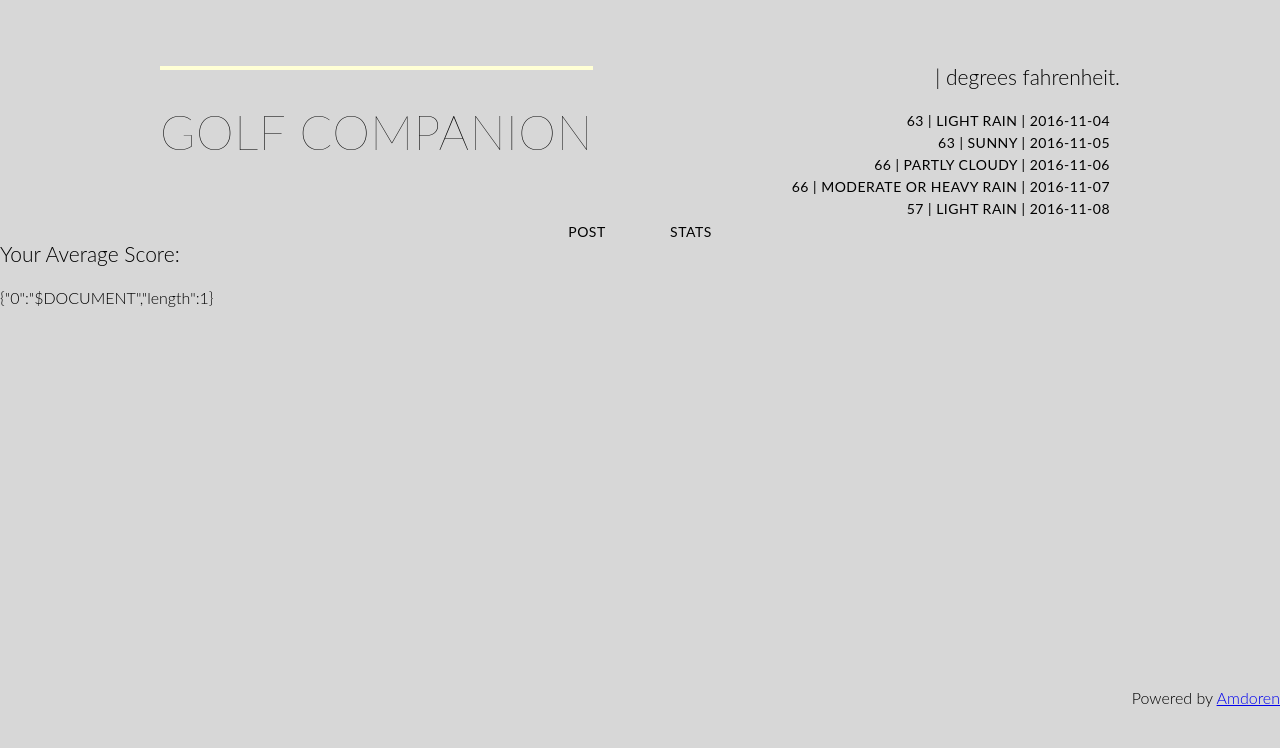
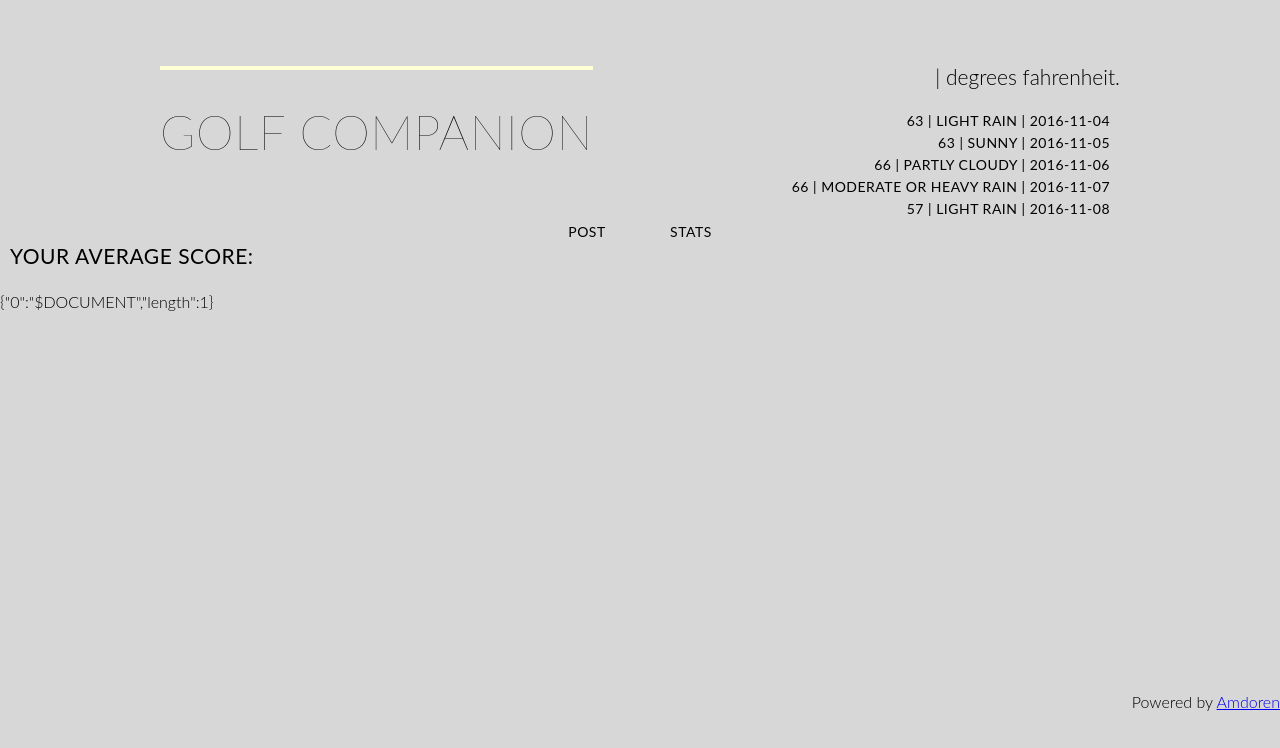
Before and after one commit to TheFern16/golfCompanion, a website: page client/index.html at #!/stats in a window 1280 px wide. Drawn offline with nearby package versions, Linux system fonts and the light colour scheme; some packages are replaced by stand-ins of ours; no server answers.

Commit message:
added styling to the score to move it from the edge of the page

```diff
--- a/client/assets/stylesheets/main.css
+++ b/client/assets/stylesheets/main.css
@@ -191,3 +191,13 @@ h1, h3, h4, h5, p {
   letter-spacing: .5px;
   text-transform: uppercase;
 }
+
+.score {
+  padding-top: 2px;
+  padding-bottom: 2px;
+  padding-left: 10px;
+  font-size: 12px;
+  font-weight: 400;
+  letter-spacing: .5px;
+  text-transform: uppercase;
+}
--- a/client/stats/stats.html
+++ b/client/stats/stats.html
@@ -1,4 +1,4 @@
-<div>
+<div class="score">
   <span><h3> Your Average Score: {{ averageScore }}</h3></span>
 </div>
 
--- a/client/stats/stats.js
+++ b/client/stats/stats.js
@@ -29,9 +29,11 @@ angular.module('golfCompanion.stats', ['golfCompanion.scores'])
     };
 
     $.getJSON('/api/golfer', (data) => {
+
       let updateScore = Math.round(data.map(v => v.score).reduce((result, element) => {
           return result + element;
         }, 0)/data.length * 100) / 100;
+
       $scope.averageScore = updateScore
 
       options.series[0].data = data.map(v => v.score);
```
